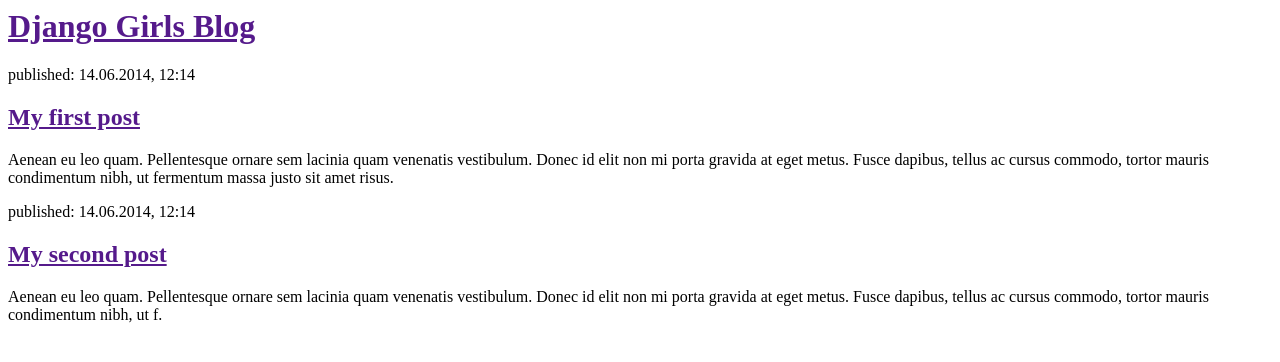
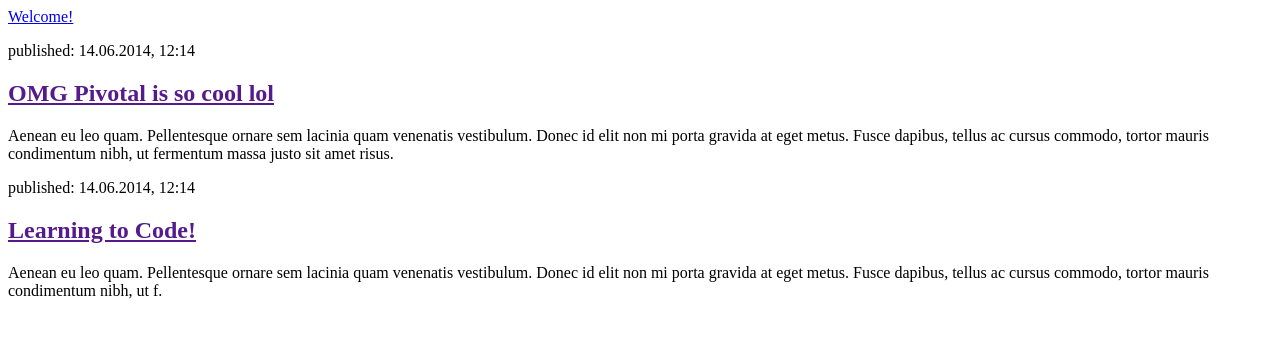
Before and after one commit to Halongpbn/my-first-blog, a Django app: page / in a window 1280 px wide. Shown: the top 362 px of the page. Run offline with Django 3.2, Linux system fonts and the light colour scheme.

Commit message:
Added html stuff

```diff
--- /dev/null
+++ b/blog/templates/blog/post_list.css
@@ -0,0 +1,35 @@
+@font-face {
+    font-family: Simplifica;
+    src: url(SIMPLIFICA Typeface.ttf);
+.header{
+  font-size:50px;
+  font-family:Simplifica, courier;
+  color:black;
+  background-color:#F0F0F0;
+  width:960px;
+  margin:0px auto;
+  width:100%;
+  position:fixed;
+  top:0px;
+  text-align:center;
+  z-index:3;
+}
+a{
+  text-decoration: none;
+  color:white;
+}
+.blog_post{
+  padding:30px;
+  background-color:#EEDFE4;
+  color:white;
+  font-family: Simplifica, courier;
+}
+.publish{
+  font-size:5px;
+}
+.blog_head{
+  font-size:30px;
+}
+.blog_content{
+  font-size:10px;
+}
--- a/blog/templates/blog/post_list.html
+++ b/blog/templates/blog/post_list.html
@@ -1,22 +1,35 @@
 <html>
     <head>
-        <title>Django Girls blog</title>
+        <title>Welcome Page</title>
+        <link rel="stylesheet" type="text/css" href="post_list.css">
     </head>
     <body>
-        <div>
-            <h1><a href="">Django Girls Blog</a></h1>
+        <div class = "header">
+            <a href="http://halongpbn.pythonanywhere.com/">Welcome!</a>
         </div>
 
-        <div>
+        <div class="blog_post">
+          <div class="publish">
             <p>published: 14.06.2014, 12:14</p>
-            <h2><a href="">My first post</a></h2>
+          </div>
+          <div class="blog_head">
+            <h2><a href="">OMG Pivotal is so cool lol</a></h2>
+          </div>
+          <div class="blog_content">
             <p>Aenean eu leo quam. Pellentesque ornare sem lacinia quam venenatis vestibulum. Donec id elit non mi porta gravida at eget metus. Fusce dapibus, tellus ac cursus commodo, tortor mauris condimentum nibh, ut fermentum massa justo sit amet risus.</p>
         </div>
+      </div>
 
-        <div>
+        <div class="blog_post">
+          <div class="publish">
             <p>published: 14.06.2014, 12:14</p>
-            <h2><a href="">My second post</a></h2>
+          </div>
+          <div class="blog_head">
+            <h2><a href="">Learning to Code!</a></h2>
+          </div>
+          <div class="blog_content">
             <p>Aenean eu leo quam. Pellentesque ornare sem lacinia quam venenatis vestibulum. Donec id elit non mi porta gravida at eget metus. Fusce dapibus, tellus ac cursus commodo, tortor mauris condimentum nibh, ut f.</p>
         </div>
+      </div>
     </body>
 </html>
```
